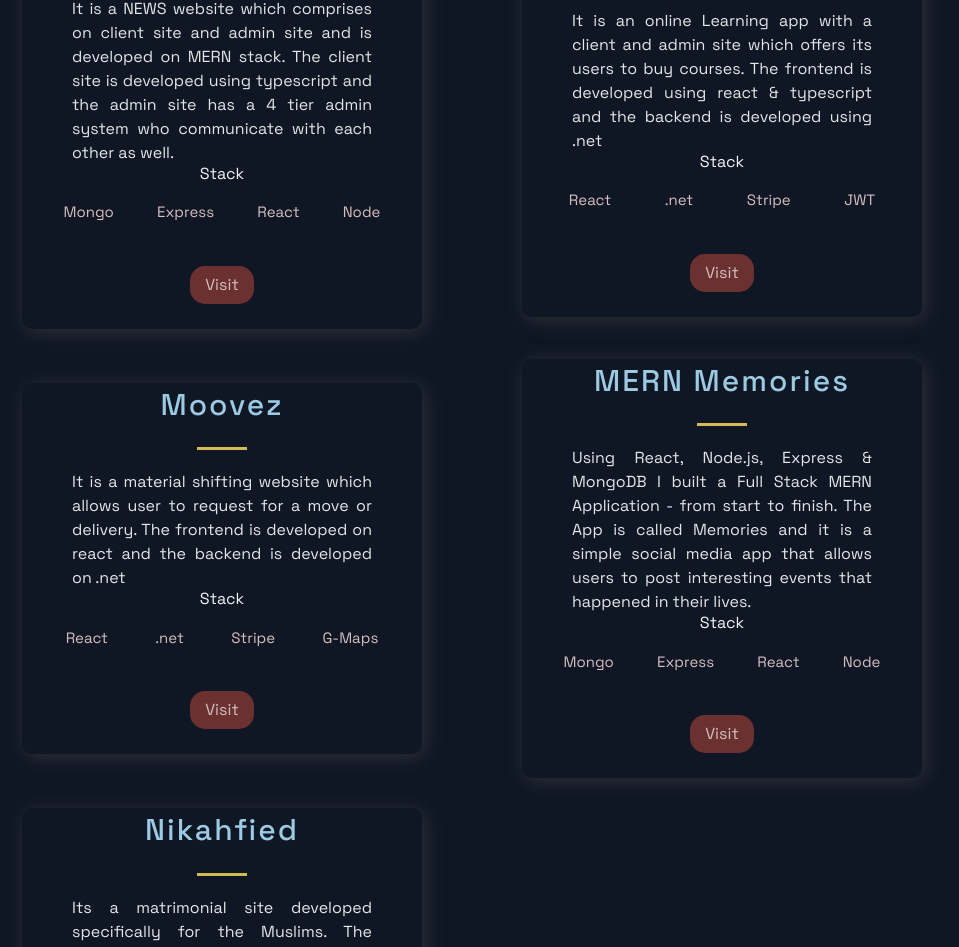
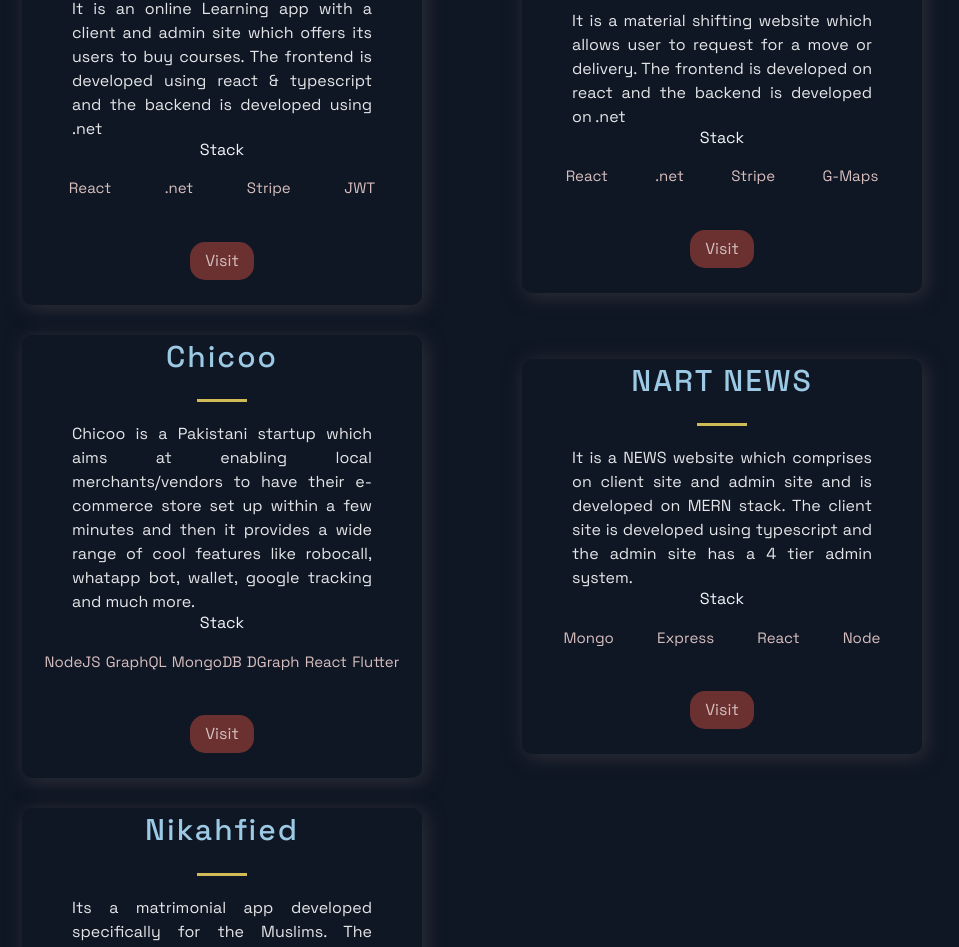
Before and after one commit to TalhaBhutto/NextPortfolio, a Next.js app in the folder my_portfolio/: page / in a window 1280 px wide. Shown: the part 935-1882 px from the top of the page, without its empty margins (168-1127 px from the left). Built offline with nearby package versions, Linux system fonts and the light colour scheme.

Commit message:
Update constants.js

```diff
--- a/my_portfolio/constants/constants.js
+++ b/my_portfolio/constants/constants.js
@@ -1,13 +1,4 @@
 export const projects = [
-  {
-    title: "NART NEWS",
-    description:
-      "It is a NEWS website which comprises on client site and admin site and is developed on MERN stack. The client site is developed using typescript and the admin site has a 4 tier admin system who communicate with each other as well. ",
-    image: "/images/2.png",
-    tags: ["Mongo", "Express", "React", "Node"],
-    visit: "https://independent-pakistan.net/",
-    id: 0,
-  },
   {
     title: "ADAcademy",
     description:
@@ -23,26 +14,35 @@ export const projects = [
       "It is a material shifting website which allows user to request for a move or delivery. The frontend is developed on react and the backend is developed on .net",
     image: "/images/2.png",
     tags: ["React", ".net", "Stripe", "G-Maps"],
-    visit: "http://mov.anadeemus.ca/",
+    visit: "https://moovez.ca/",
     id: 0,
   },
   {
-    title: "MERN Memories",
+    title: "Chicoo",
     description:
-      "Using React, Node.js, Express & MongoDB I built a Full Stack MERN Application - from start to finish. The App is called Memories and it is a simple social media app that allows users to post interesting events that happened in their lives.",
+      "Chicoo is a Pakistani startup which aims at enabling local merchants/vendors to have their e-commerce store set up within a few minutes and then it provides a wide range of cool features like robocall, whatapp bot, wallet, google tracking and much more.",
     image: "/images/1.png",
-    tags: ["Mongo", "Express", "React", "Node"],
-    visit: "https://memoriesbytalha.netlify.app/",
+    tags: ["NodeJS", "GraphQL", "MongoDB", "DGraph","React","Flutter"],
+    visit: "https://chikoo.app/",
     source: "https://github.com/TalhaBhutto/MERN_Project",
     id: 1,
   },
   {
+    title: "NART NEWS",
+    description:
+      "It is a NEWS website which comprises on client site and admin site and is developed on MERN stack. The client site is developed using typescript and the admin site has a 4 tier admin system. ",
+    image: "/images/2.png",
+    tags: ["Mongo", "Express", "React", "Node"],
+    visit: "https://independent-pakistan.net/",
+    id: 0,
+  },
+  {
     title: "Nikahfied",
     description:
-      "Its a matrimonial site developed specifically for the Muslims. The mobile app is developed on react-native and web app is developed on nextJS",
+      "Its a matrimonial app developed specifically for the Muslims. The mobile app is developed on react-native and web app is developed on nextJS",
     image: "/images/1.png",
     tags: ["React-Native", "NextJS", "React", ".net"],
-    visit: "https://www.getnikahfied.com/",
+    visit: "https://play.google.com/store/apps/details?id=com.anadeemus.getnikahfied&hl=en&gl=US",
     source: "https://github.com/TalhaBhutto/MERN_Project",
     id: 1,
   },
```
